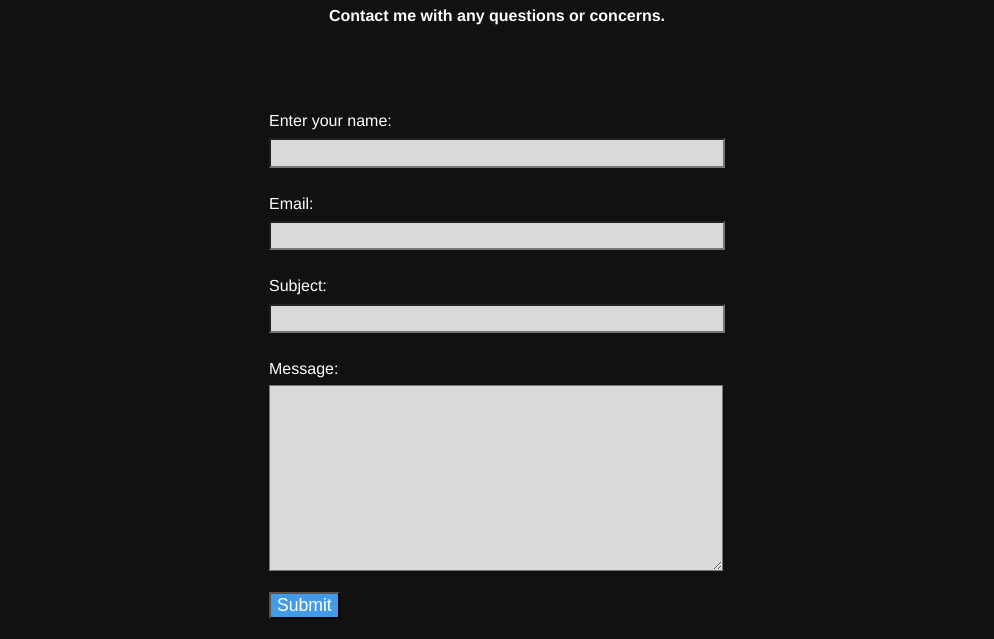
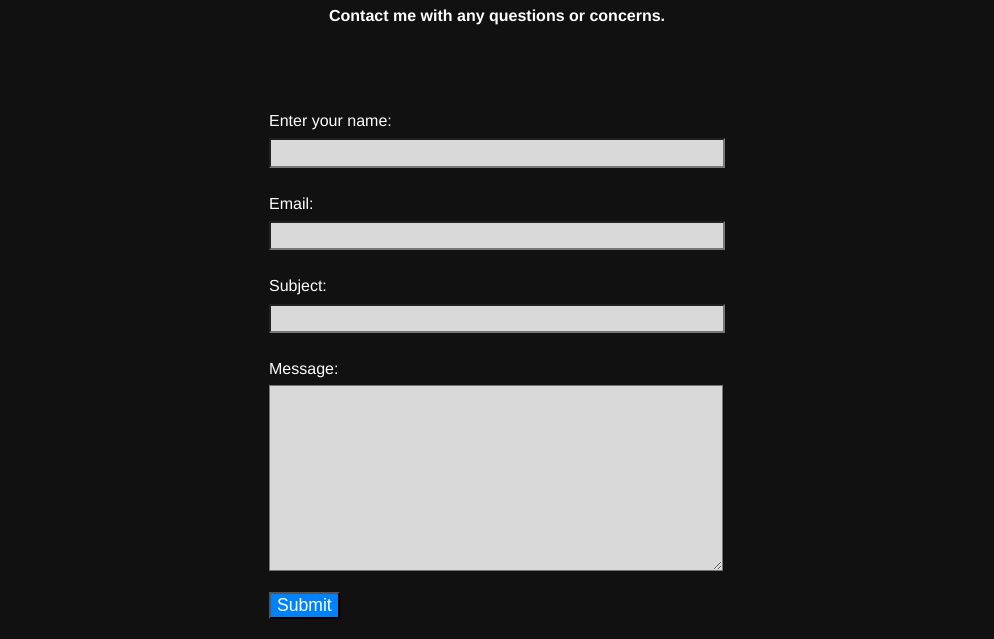
Before and after one commit to anthonytoribio/Portfolio-Website, a plain HTML site: page contact.html in a window 1280 px wide. Shown: the part 196-835 px from the top of the page, without its empty margins (143-1137 px from the left). Drawn offline with Linux system fonts and the light colour scheme.

Commit message:
Added language and fixed submit contrast error.

```diff
--- a/styles/contact.css
+++ b/styles/contact.css
@@ -57,6 +57,6 @@
     color: white;
     margin-top: 10px;
     margin-bottom: 20px;
-    background: #429AEB;
+    background: #0082fc;
     font-size: 1.1em;
 }
```
Also changed, not shown: projects.html (+1 -1 lines).
